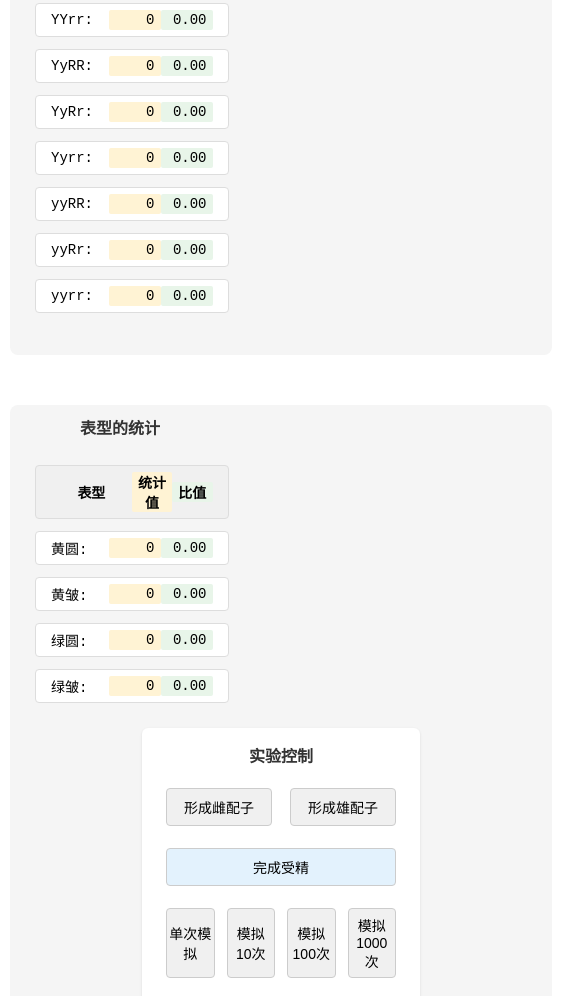
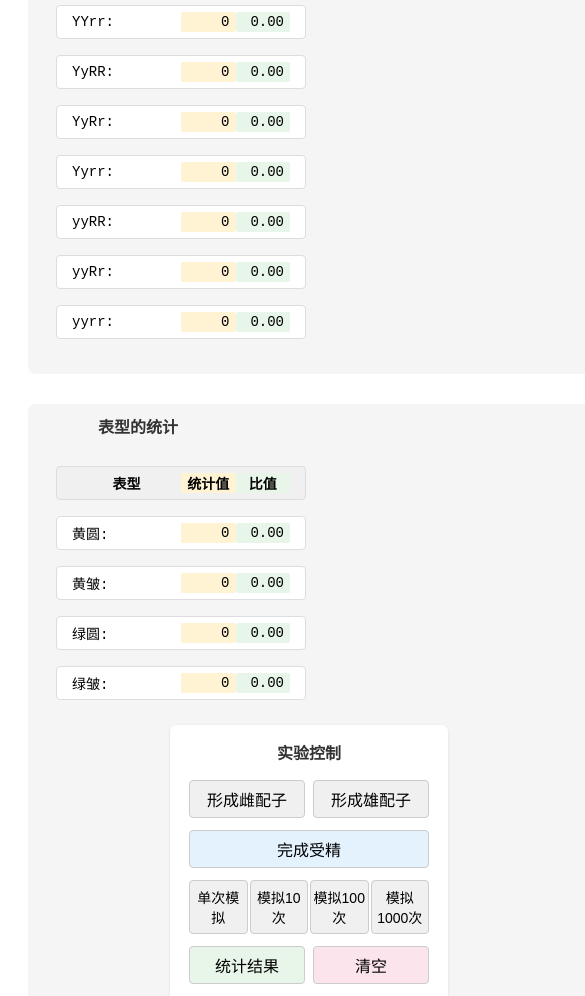
Before and after one commit to wjim116/mendel-experiment, a plain HTML site: page index.html in a window 390 px wide. Shown: the part 1004-2000 px from the top of the page, 585 px wide, since content can reach past the window. Drawn offline with Linux system fonts and the light colour scheme.

Commit message:
自动更新 2024-12-25 16:11:58

```diff
--- a/styles.css
+++ b/styles.css
@@ -694,40 +694,3 @@ button:hover {
     border-bottom-left-radius: 0;  /* 左下角不圆角 */
     border-left: none;             /* 移除左边框，使相邻框共用边框 */
 }
-
-/* 移动端适配 */
-@media screen and (max-width: 768px) {
-    body {
-        margin: 0;
-        padding: 0;
-        width: 100vw;
-        overflow-x: hidden;
-    }
-
-    .container {
-        grid-template-columns: 1fr;
-        padding: 10px;
-        width: 100%;
-        margin: 0;
-    }
-
-    .experiment-area,
-    .genotype-stats-column,
-    .phenotype-controls-column {
-        width: 100%;
-        max-width: none;
-        padding: 10px;
-        margin: 10px 0;
-    }
-
-    .stat-row {
-        width: 95%;
-        margin: 5px auto;
-    }
-
-    button {
-        padding: 8px 16px;
-        margin: 5px;
-        font-size: 14px;
-    }
-}
```
